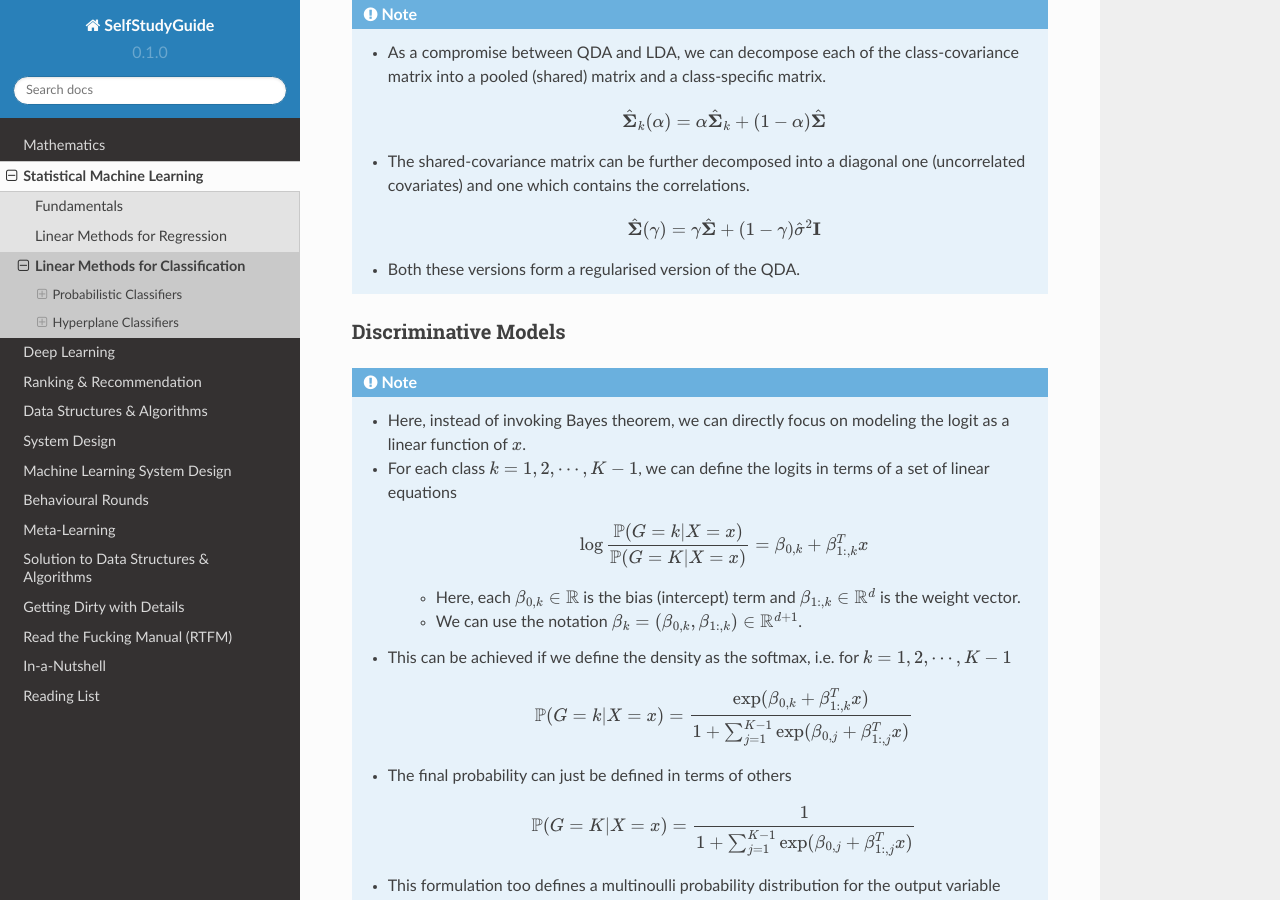
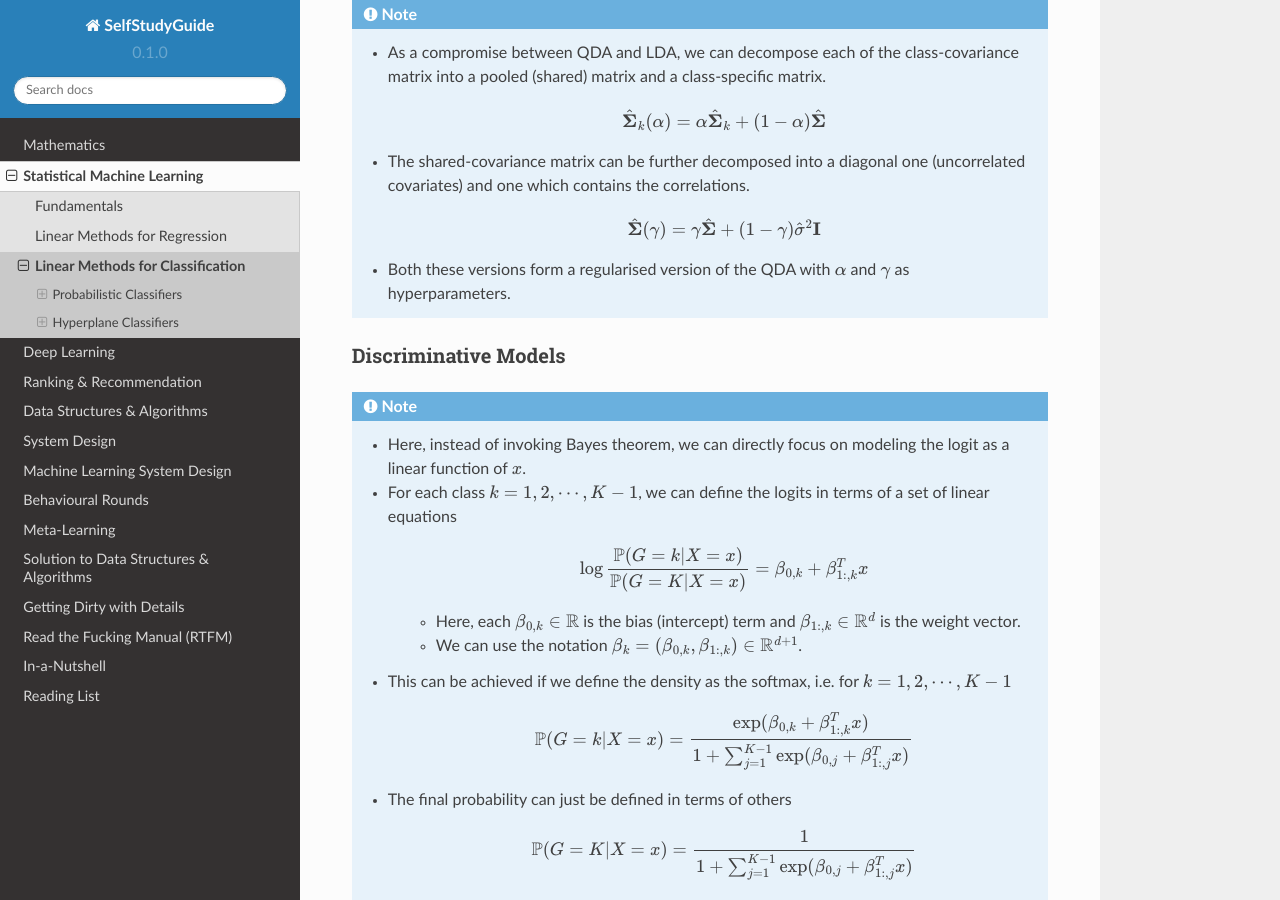
Before and after one commit to uselesstechjunks/leetcode, a Sphinx documentation site: the page built from docs/source/ml/linearcls.rst, in a window 1280 px wide and 900 px high, scrolled down 3556 px. Built offline with Sphinx 7.4.7 and the Read the Docs theme 2.0.0, drawn with Linux system fonts in a browser that asks for light colours.

Commit message:
Update linearcls.rst

```diff
--- a/docs/source/ml/linearcls.rst
+++ b/docs/source/ml/linearcls.rst
@@ -115,7 +115,7 @@ Regularised Discriminator Analysis
 	* The shared-covariance matrix can be further decomposed into a diagonal one (uncorrelated covariates) and one which contains the correlations.
 
 		.. math:: \hat{\boldsymbol{\Sigma}}(\gamma)=\gamma\hat{\boldsymbol{\Sigma}}+(1-\gamma)\hat{\sigma}^2\mathbf{I}
-	* Both these versions form a regularised version of the QDA.
+	* Both these versions form a regularised version of the QDA with :math:`\alpha` and :math:`\gamma` as hyperparameters.
 
 Discriminative Models
 ======================================================================================
```
